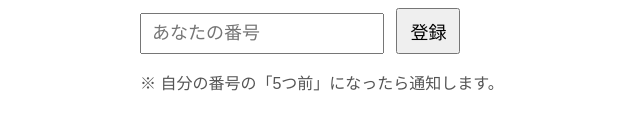
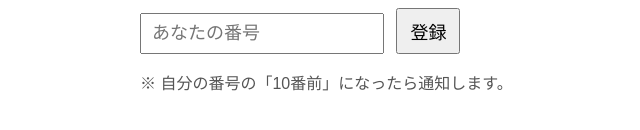
Before and after one commit to myself151/test, a website: page public/user.html in a window 1280 px wide. Shown: the part 178-308 px from the top of the page, 200-840 px from the left. Drawn offline with nearby package versions, Linux system fonts and the light colour scheme; no server answers.

Commit message:
Update user.html

```diff
--- a/public/user.html
+++ b/public/user.html
@@ -20,7 +20,7 @@ button{font-size:18px;padding:8px 12px;margin-left:8px}
 <input id="myNum" type="number" placeholder="あなたの番号">
 <button id="reg">登録</button>
 </div>
-<p class="muted">※ 自分の番号の「5つ前」になったら通知します。</p>
+<p class="muted">※ 自分の番号の「10番前」になったら通知します。</p>
 
 <script src="/socket.io/socket.io.js"></script>
 <script src="script/user.js"></script>
```
